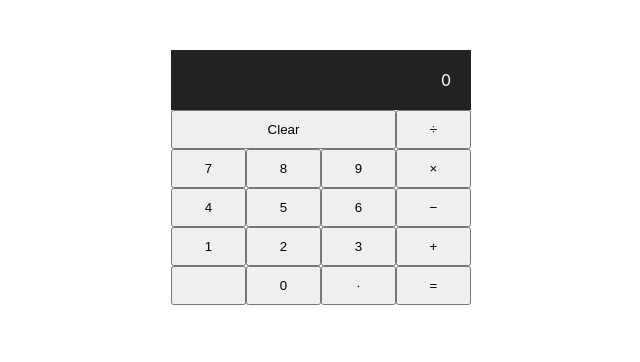
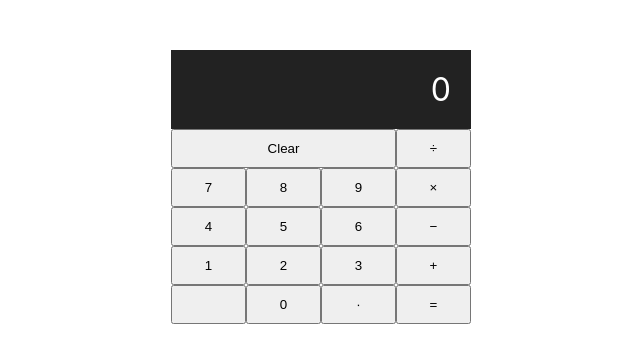
Before and after one commit to horne3754sg/react-calculator, a React (Create React App) app: page / in a window 1280 px wide. Shown: the top 362 px of the page, without its empty margins (319-959 px from the left). Built offline with nearby package versions, Linux system fonts and the light colour scheme.

Commit message:
clicking equals will continue to perform the operation

```diff
--- a/src/components/Calculator.jsx
+++ b/src/components/Calculator.jsx
@@ -38,8 +38,6 @@ export default class Calculator extends Component {
     this.setState({
       currentOuput: result,
       leftOperand: result,
-      rightOperand: 0,
-      operator: null,
     })
   }
 
--- a/src/components/Calculator.scss
+++ b/src/components/Calculator.scss
@@ -9,6 +9,7 @@
     background: #222;
     color: #fff;
     padding: 20px;
+    font-size: 2em;
   }
 
   .ui-inputs {
```
